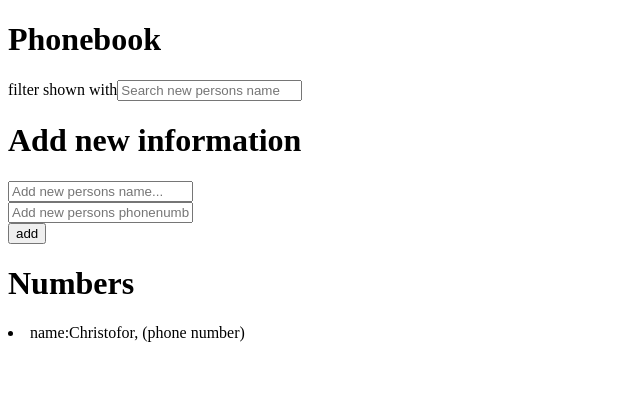
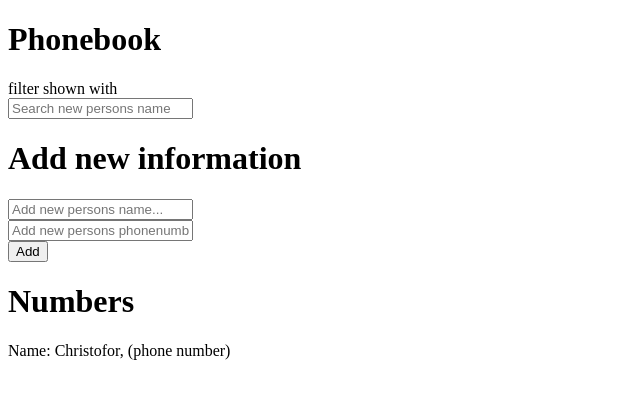
Before and after one commit to christoforp/https---github.com-christoforp-FullStack-part-2, a React (Create React App) app: page / in a window 1280 px wide. Shown: the top 398 px of the page, without its empty margins (0-640 px from the left). Built offline with nearby package versions, Linux system fonts and the light colour scheme.

Commit message:
Part 2 step5

```diff
--- a/src/App.js
+++ b/src/App.js
@@ -2,13 +2,54 @@
 
 
 import React, { useState } from 'react'
-import Persons from './components/Persons'
+import PersonsComponent from './components/Persons'
+
+
+const InputFilterComponent   = (props) => {
+  return(
+    <div>
+      <input value={props.Valueprops}
+      onChange={props.nameChangeProps}
+      placeholder={props.placeholderProps} />
+      </div>
+
+  )
+}
+
+
+const InputFormComponent = (props) => {
+  return(
+    <form onSubmit={props.onSubmitProps}>
+      <div>
+        <input value={props.nameValue}
+        onChange={props.nameChange}
+        placeholder={props.namePlaceHolder} />
+      </div>
+      <div>
+        <input value={props.numberValue}
+        onChange={props.numberChange}
+        placeholder={props.numberPlaceHolder} />
+      </div>
+      <button type={props.typeprops}>Add</button>
+
+    </form>
+
+
+  )
+}
+
 
 const App = () => {
   const [persons, setPersons] = useState([
     { name: 'Christofor',
      number: '040-4659788'}
   ])
+
+
+
+
+
+
   const [filterName , setFilterName] = useState('')
   const [newName, setNewName] = useState('')
   const [newNumber,setNewNumber] = useState('')
@@ -43,8 +84,8 @@ const App = () => {
       important: Math.random() > 0.5,
       id: persons.length + 1,
     }
-    // whereas user try to add name, which is already in the table/list. Action alert that name is already added in the list. Use different name
-    // whereas user adds name, which is not in the list then it uses  else => setpersons = {newname}
+    // whereas user try to add name, which is already in the table/list. Action alert  (if => alert) that name is already added in the list. Use different name
+    // whereas user adds name, which is not in the list then it uses  (else => setpersons)= {newname}
 
     // variable "persons" has two different values in the table, therefore adding  a new to continue previous value using  function name concat()
     //
@@ -53,9 +94,9 @@ const App = () => {
       alert(`${newName}person has been already added on the phonebook. Please use different name!`)
     } else {
     setPersons(persons.concat(nameObject))
-    setNewName('')
-    setNewNumber('')
-    setFilterName('')  // when user condutuc this function (submitPerson), so its return that partical function, whereas user don't use this input its would be stay to hang.
+    setNewName('')     // when user conduct thsi function (submitPerson), So it cleart that partical function, whereas user don't use this input as result it would be stay like as "hang" in visible
+    setNewNumber('')   // when user  conduct this function (submitPerson), So it clear that partical function, whereas user don't use this input it  would be stay like as "hang" visible
+    setFilterName('')  // when user conduct  this function (submitPerson), So it return that partical function, whereas user don't use this input it would be stay to  like as "hang" visible
 
 
   }
@@ -64,6 +105,7 @@ const App = () => {
 
   // in input (where use wring filterName) value={filterName}, its mean practically that it  => setFilterName {filterName}  saves all what user writing.
   // console.log(filterName) prints same things and before user writing anythin to input, so => filterName
+  // if user typing value forexample  "Christofor", then function => setFilterName saves its value, So filterName = "Christofor"
 
 const handleFilterNameChange  =(event) => {
   console.log(event.target.value)
@@ -71,6 +113,9 @@ const handleFilterNameChange  =(event) => {
 }
 
 
+// in input (where user writing new name) value={newName} that mean practically it saves variable value => setNewName {NewName} all what user typing.
+// console.log(newName) printing same things and even then when user writing anythin to input, so => newName(')
+// for example if user typing value 'Christofor Pavlidi', So then function  => setNewName saves its values so newname = 'Christofor Pavlidi'
 
 const handleNameChange = (event) => {
 
@@ -79,7 +124,7 @@ const handleNameChange = (event) => {
 }
 
 // in input (where user writing new number) value={newnumber}, its means practically that it  => setNewNumber  {newNumber} all what user writing.
-// console.log(newNumber) tulostaa same things and before then user writing anything to input, so  => newNumber =''
+// console.log(newNumber)  printing same things and before then user writing anything to input, so  => newNumber =''
 // when user writing value forexample "123444", then fuction => setNewNumber saves value, so number = "123444"
 
 
@@ -102,6 +147,7 @@ const handleNumberChange = (event) => {
 
  // we initialized variables, which get its place, when adding name to input (FormComponent => props).
 
+
 // When user ads new information to under the table, it doing function, which is in belove ( submitperson) ja saves information below "nameobject" variables.
 // The nameobject variables can be as follows (nameObject[0] => {name,phonenumber,date,important, id} => {}
 
@@ -119,37 +165,17 @@ const handleNumberChange = (event) => {
 
    return (
      <div>
-      <div>
       <h1>Phonebook</h1>
-      <div>
-        filter shown with
-       <input value={filterName}onChange={handleFilterNameChange}placeholder={inputSearchName}/>
-       </div>
-        </div>
+      filter shown with <InputFilterComponent valueProps={filterName}onChangeProps={handleFilterNameChange}placeholderProps={inputSearchName} />
         <h1>Add new information</h1>
-        <form onSubmit={submitPerson}>
-          <div>
-        <input value={newName}onChange={handleNameChange}placeholder={inputTextName}/>
-          </div>
-        <div>
-          <input value={newNumber}onChange={handleNumberChange}placeholder={inputPhoneNumber}/>
-          </div>
-           <button type='submit'>add</button>
-           </form>
+        <InputFormComponent onSubmitProps={submitPerson} nameValue={newName}nameChange={handleNameChange}namePlaceHolder={inputTextName}
+        numberValue={newNumber}numberChange={handleNumberChange}numberPlaceHolder={inputPhoneNumber} typeprops="submit" />
            <h1>Numbers</h1>
-           <div>
-             {persons.filter(filterPerson=> filterPerson.name.toLowerCase().includes(filterName.toLowerCase())).map(filteredPersons  =>
-               <Persons key={filteredPersons.name} personsProps={filteredPersons} />
-             )
-}
-           </div>
-           </div>
+             <PersonsComponent personValue={persons} filterNameValue={filterName} />
+             </div>
+
    )
-}
-
-
-
-
+   }
 
 
 export default App
--- a/src/components/Persons.js
+++ b/src/components/Persons.js
@@ -1,13 +1,21 @@
 import React from "react";
 
-const Persons = ({personsProps}) => {
-    return(
-        <li>
-             name:{personsProps.name}, {personsProps.phonenumber}(phone number)
-
-             </li>
-    )
-}
 
 
-export default Persons
+// creating component named by  "Persons component". return() returning  value in below, which includes BACK TO App component.
+// props.personValue.filter is same thing than => Persons.filter(...)  variables "Persons"  has  initialized in App component.
+// includes(props.filterNameValue) same thing than  => .includes(filterName)  variables "FilterName" has  initialized in App component
+// There is no needed to use any other props in that component, because all  other variables coming  "customn"
+// <div key={b.name}> means that all rows what are rendering as result then it is  given unique value (Name)
+
+const PersonsComponent = (props) => {
+    return(
+      <div>
+        {props.personValue.filter(a => a.name.toLowerCase().includes(props.filterNameValue.toLowerCase())).map(b =>
+          <div key={b.name}>Name: {b.name}, {b.phonenumber} (phone number)</div>
+        )}
+      </div>
+    )
+  }
+
+  export default PersonsComponent
```
Also changed, not shown: src/index.js (line endings or trailing spaces).
